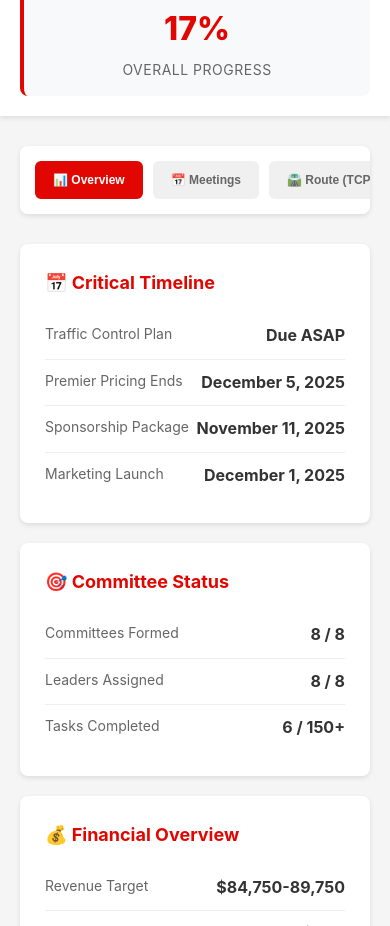
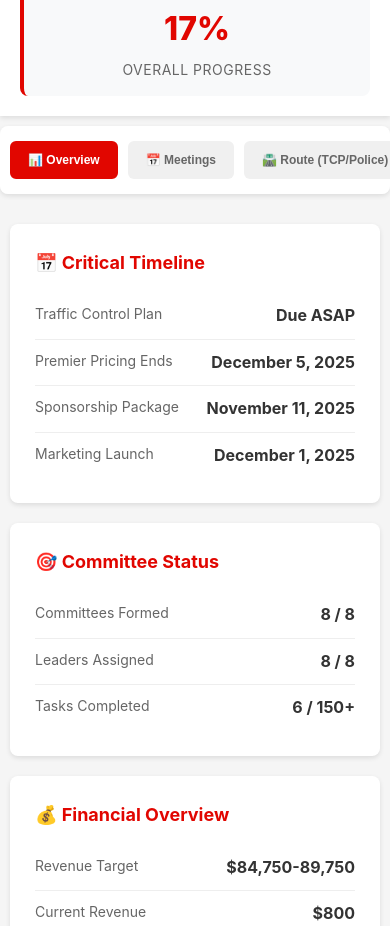
Before and after one commit to kowalcg/BHC5k-2026, a plain HTML site: page 6. bronte-dashboard/BHC5K_PROJECT_DASHBOARD.html in a window 390 px wide. Shown: the part 1074-2000 px from the top of the page. Drawn offline with Linux system fonts and the light colour scheme.

Commit message:
Fix mobile tabs horizontal scrolling on iPhone - enable smooth touch scrolling

```diff
--- a/6. bronte-dashboard/BHC5K_PROJECT_DASHBOARD.html
+++ b/6. bronte-dashboard/BHC5K_PROJECT_DASHBOARD.html
@@ -389,13 +389,32 @@
 
             .tabs {
                 overflow-x: auto;
+                overflow-y: hidden;
                 flex-wrap: nowrap;
+                -webkit-overflow-scrolling: touch; /* Smooth scrolling on iOS */
+                scrollbar-width: none; /* Hide scrollbar on Firefox */
+                -ms-overflow-style: none; /* Hide scrollbar on IE/Edge */
+                padding: 15px 10px;
+                margin-left: -10px;
+                margin-right: -10px;
+                padding-left: 10px;
+                padding-right: 10px;
+            }
+
+            .tabs::-webkit-scrollbar {
+                display: none; /* Hide scrollbar on Chrome/Safari */
             }
 
             .tab-btn {
                 white-space: nowrap;
                 font-size: 12px;
                 padding: 10px 16px;
+                flex-shrink: 0; /* Prevent buttons from shrinking */
+                min-width: fit-content;
+            }
+
+            .container {
+                padding: 10px;
             }
 
             .committee-section {
```
Also changed, not shown: index.html (+19 -0 lines).
